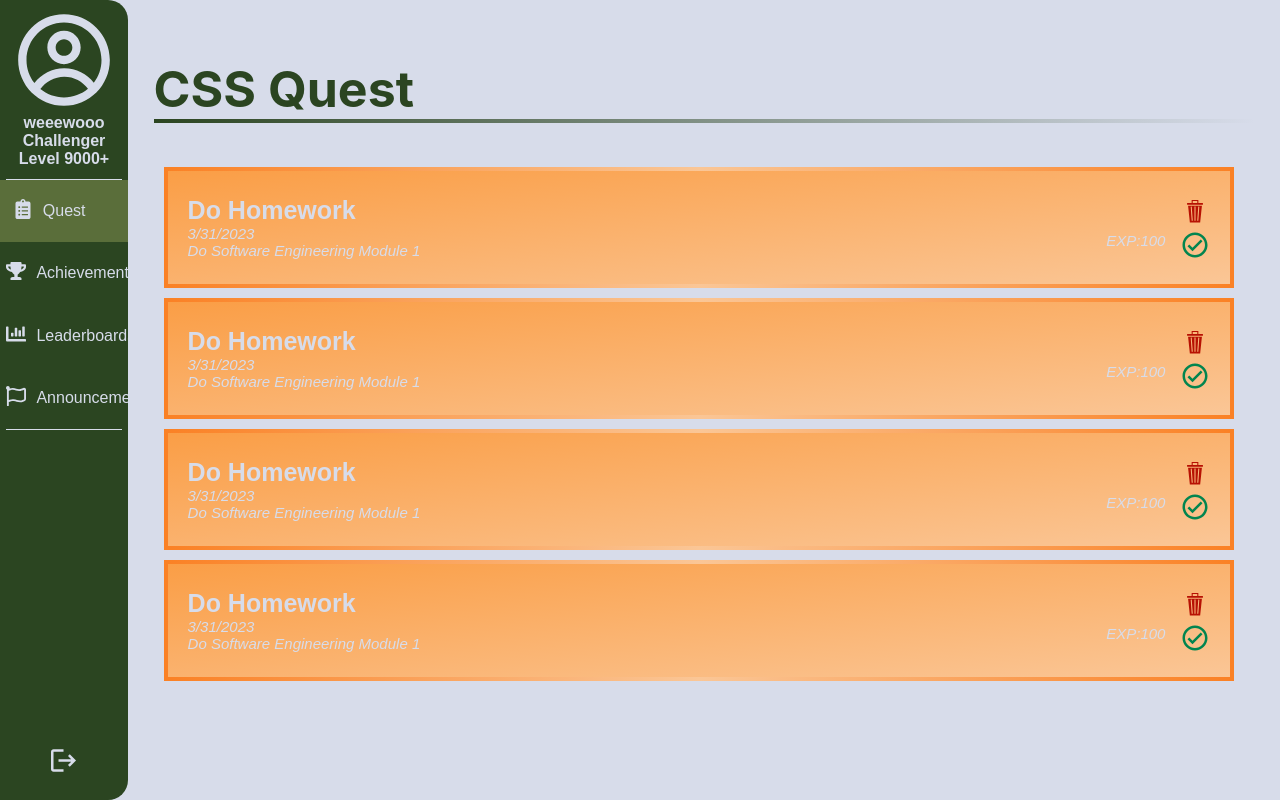
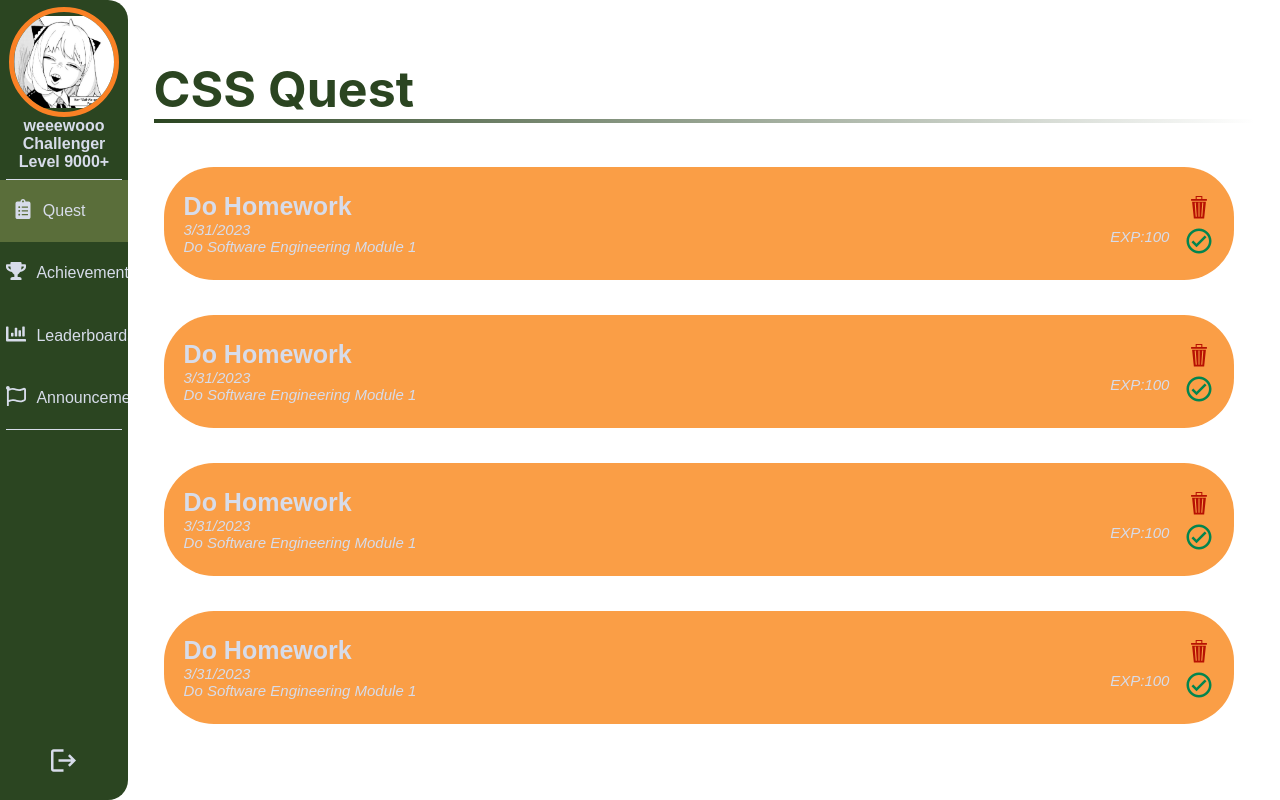
Before and after one commit to gigabros/SPECSpace, a React (Create React App) app in the folder specs-space/: page /Guild in a window 1280 px wide. Built offline with nearby package versions, Linux system fonts and the light colour scheme.

Commit message:
initial admin pages and fixed the freakin routes

```diff
--- a/specs-space/src/App.css
+++ b/specs-space/src/App.css
@@ -2,7 +2,7 @@
     display: flex;
     height: 100vh;
     width: 100vw;
-    background-color: #D7DCEA;
+    background-color: white;
     /* border: yellow 1px solid; */
 
 }
--- a/specs-space/src/App.js
+++ b/specs-space/src/App.js
@@ -1,20 +1,36 @@
 import './App.css';
 import { BrowserRouter as Router, Routes, Route } from 'react-router-dom';
-import UserMain from './components/UserMain';
-import Login from './components/login/Login'
+import Login from './components/login/Login';
+
+import Profile from './pages/Profile';
+import Achievements from './pages/Achievements'
+import Guild from './pages/Guild';
+import Leaderboards from './pages/Leaderboards';
+import Announcements from './pages/Announcements';
+
+import Adaccounts from './pages/Adaccounts.jsx';
+import Adquest from './pages/Adquest.jsx';
+import Adannouncements from './pages/Adannouncements.jsx';
+
+import Layout from './components/Layout';
 
 function App() {
   return (
-    <div className="App">
-        {/* <h1>App main</h1> */}
-        <Router>
-          <Routes>
-            <Route path="/" element={<Login />} />
-            <Route path="/*" element={<UserMain />} />
-          </Routes>
-        </Router>
+    <Routes >
+      <Route path='/' element={<Layout />}>
+        <Route path='/Login' element={<Login/>}/>
 
-    </div>
+        <Route path="/Profile" element={<Profile />} />
+        <Route path="/Achievements" element={<Achievements />} />
+        <Route path="/Guild" element={<Guild />} />
+        <Route path="/Leaderboards" element={<Leaderboards />} />
+        <Route path="/Announcements" element={<Announcements />} />
+
+        <Route path="/Adaccounts" element={<Adaccounts />} />
+        <Route path="/Adquest" element={<Adquest />} />
+        <Route path="/Adannouncements" element={<Adannouncements />} />
+      </Route>
+    </Routes>
   );
 }
 
--- /dev/null
+++ b/specs-space/src/components/Layout.jsx
@@ -0,0 +1,13 @@
+import React from 'react'
+import { Outlet } from 'react-router-dom'
+import '../App.css';
+
+const Layout = () => {
+  return (
+    <main className='App'>
+        <Outlet/>
+    </main>
+  )
+}
+
+export default Layout
--- a/specs-space/src/components/SideProfile.jsx
+++ b/specs-space/src/components/SideProfile.jsx
@@ -1,6 +1,7 @@
 import React from 'react'
 import { NavLink } from 'react-router-dom';
 import { CgProfile } from 'react-icons/cg';
+import dp from '../data/dp.jpg'
 
 export default function SideProfile() {
   return (
@@ -8,7 +9,7 @@ export default function SideProfile() {
       <div key='3' className='profile-btn' >
         <NavLink to='/profile' className='link'>
           <div className="profilebtn-content">
-            <div className='icon'><CgProfile size={100} /></div>
+            <div className='icon'><img src={dp} className="icon-img" /></div>
             <div className="label">
               <span id='Profile'>weeewooo</span>
               <span>Challenger</span>
--- a/specs-space/src/components/UserMain.jsx
+++ /dev/null
@@ -1,27 +0,0 @@
-import React from 'react'
-import { Routes, Route } from 'react-router-dom';
-import Profile from '../pages/Profile';
-import Achievements from '../pages/Achievements'
-import Guild from '../pages/Guild';
-import Leaderboards from '../pages/Leaderboards';
-import Announcements from '../pages/Announcements';
-
-function UserMain() {
-  return (
-    <>
-      {/* <div>UserMain</div> */}
-      <Routes>
-        <Route path="/Profile" element={<Profile />} />
-        <Route path="/Achievements" element={<Achievements />} />
-        <Route path="/Guild" element={<Guild />} />
-        <Route path="/Leaderboards" element={<Leaderboards />} />
-        <Route path="/Announcements" element={<Announcements />} />
-      </Routes>
-
-    </>
-
-
-  )
-}
-
-export default UserMain
--- a/specs-space/src/components/compstyle.scss
+++ b/specs-space/src/components/compstyle.scss
@@ -30,6 +30,21 @@
                 font-family: sans-serif;
                 font-size: 100%;
                 font-weight: 800;
+
+                .icon {
+                    display: flex;
+                    justify-content: center;
+                    align-items: center;
+                    height: 100px;
+                    width: 100px;
+                    border-radius: 50%;
+                    border: #FA8125 5px solid;
+                    overflow: hidden;
+
+                    .icon-img {
+                        max-width: 100%;
+                    }
+                }
 
                 .label {
                     display: flex;
--- a/specs-space/src/index.js
+++ b/specs-space/src/index.js
@@ -3,11 +3,17 @@ import ReactDOM from 'react-dom/client';
 import './index.css';
 import App from './App';
 import reportWebVitals from './reportWebVitals';
+import { BrowserRouter as Router, Routes, Route } from 'react-router-dom';
 
 const root = ReactDOM.createRoot(document.getElementById('root'));
 root.render(
   <React.StrictMode>
-    <App />
+    <Router>
+      <Routes>
+        <Route path='/*' element={<App />}/>
+      </Routes>
+    </Router>
+
   </React.StrictMode>
 );
 
--- /dev/null
+++ b/specs-space/src/pages/Adaccounts.jsx
@@ -0,0 +1,7 @@
+import React from 'react'
+
+export default function Adaccounts() {
+  return (
+    <div><h1>Admin Accounts</h1></div>
+  )
+}
--- /dev/null
+++ b/specs-space/src/pages/Adannouncements.jsx
@@ -0,0 +1,7 @@
+import React from 'react'
+
+export default function Adannouncements() {
+  return (
+    <div><h1>Admin Announcements</h1></div>
+  )
+}
--- /dev/null
+++ b/specs-space/src/pages/Adquest.jsx
@@ -0,0 +1,7 @@
+import React from 'react'
+
+export default function Adquest() {
+  return (
+    <div><h1>Admin Quest</h1></div>
+  )
+}
--- a/specs-space/src/pages/Profile.jsx
+++ b/specs-space/src/pages/Profile.jsx
@@ -4,6 +4,7 @@ import Sidebar from '../components/Sidebar'
 import { CgProfile } from 'react-icons/cg';
 import badge from '../data/badge-placeholder.png'
 import avatar from '../data/avatar-placeholder.png'
+import dp from '../data/dp.jpg'
 
 export default function Profile() {
   return (
@@ -46,7 +47,7 @@ export default function Profile() {
                   </div>
                 </div>
 
-                <div className='icon'><CgProfile size={300} /></div>
+                <div className='dp'><img src={dp} className="dp-img" /></div>
               </div>
 
               <div className='profile-badges'>
--- a/specs-space/src/pages/pagestyle.scss
+++ b/specs-space/src/pages/pagestyle.scss
@@ -19,8 +19,9 @@
     .right-side {
         display: flex;
         // border: blue 1px solid;
-        background-color: #D7DCEA;
-        // background-color: white;
+        // background-color: #D7DCEA;
+        background-color: white;
+        // background-image: linear-gradient(to bottom right, #D7DCEA, #373D3F);
         width: 90%;
         padding: 2%;
         overflow-y: auto;
@@ -55,12 +56,12 @@
             height: 50%;
             width: 100%;
             // border: blue 1px solid;
-            // border-radius: 50px;
-            // background-color: #C1C7C9;
-            background-image: linear-gradient(to top left, #D7DCEA, #FA9E46);
-            border-width: 10px;
-            border-style: solid;
-            border-image: linear-gradient(to right, #FA8125, #fac696, #FA8125) 1;
+            border-radius: 50px;
+            background-color: #D7DCEA;
+            // background-image: linear-gradient(to top left, #D7DCEA, #FA9E46);
+            // border-width: 10px;
+            // border-style: solid;
+            // border-image: linear-gradient(to right, #FA8125, #fac696, #FA8125) 1;
 
             .label {
                 display: flex;
@@ -134,13 +135,19 @@
                 }
             }
 
-            .icon {
-                // border: blue 1px solid;
+            .dp {
+                border: #FA8125 10px solid;
                 display: flex;
                 justify-content: center;
                 align-items: center;
                 width: 40%;
-                color: #373D3F;
+                margin: 5%;
+                border-radius: 50%;
+                overflow: hidden;
+
+                .dp-img {
+                    max-width: 100%;
+                }
             }
         }
 
@@ -150,14 +157,14 @@
             justify-content: space-around;
             align-items: center;
             // border: blue 1px solid;
-            // border-radius: 50px;
-            // background-color: #C1C7C9;
-            background-image: linear-gradient(to top left, #D7DCEA, #FA9E46);
+            border-radius: 50px;
+            background-color: #D7DCEA;
+            // background-image: linear-gradient(to top left, #D7DCEA, #FA9E46);
             height: 40%;
             width: 100%;
-            border-width: 10px;
-            border-style: solid;
-            border-image: linear-gradient(to right, #FA8125, #fac696, #FA8125) 1;
+            // border-width: 10px;
+            // border-style: solid;
+            // border-image: linear-gradient(to right, #FA8125, #fac696, #FA8125) 1;
 
             .badge-dsply {
                 height: 80%;
@@ -179,7 +186,7 @@
         width: 100%;
         border-bottom-width: 4px;
         border-bottom-style: solid;
-        border-image: linear-gradient(to right, #2B4521, #D7DCEA) 1;
+        border-image: linear-gradient(to right, #2B4521, white) 1;
 
     }
 
@@ -188,17 +195,19 @@
 
         .task-content {
             // border: solid #774D29;
-            // background-color: #FA9E46;
-            background-image: linear-gradient(to top left, #fac696, #FA9E46);
-            border-width: 4px;
-            border-style: solid;
-            border-image: linear-gradient(to right, #FA8125, #fac696, #FA8125) 1;
+            background-color: #FA9E46;
+            // background-image: linear-gradient(to top left, #fac696, #FA9E46);
+            // border-width: 4px;
+            // border-style: solid;
+            // border-image: linear-gradient(to right, #FA8125, #fac696, #FA8125) 1;
             margin: 10px;
             // padding-left: 20px;
             // padding-right: 20px;
             padding: 20px;
             display: flex;
             flex-direction: row;
+            border-radius: 50px;
+            margin-bottom: 35px;
 
             .task-holder {
                 display: flex;
@@ -283,7 +292,7 @@
         width: 100%;
         border-bottom-width: 4px;
         border-bottom-style: solid;
-        border-image: linear-gradient(to right, #2B4521, #D7DCEA) 1;
+        border-image: linear-gradient(to right, #2B4521, white) 1;
 
 
     }
@@ -295,11 +304,12 @@
         display: flex;
         justify-content: space-around;
         flex-wrap: wrap;
-        // background-color: #C1C7C9;
-        background-image: linear-gradient(to left, #FA9E46, #fac696, #FA9E46);
-        border-width: 10px;
-        border-style: solid;
-        border-image: linear-gradient(to right, #FA8125, #fac696, #FA8125) 1;
+        border-radius: 50px;
+        background-color: #D7DCEA;
+        // background-image: linear-gradient(to left, #FA9E46, #fac696, #FA9E46);
+        // border-width: 10px;
+        // border-style: solid;
+        // border-image: linear-gradient(to right, #FA8125, #fac696, #FA8125) 1;
         // border-radius: 50px;
 
         .card {
@@ -367,7 +377,7 @@
         flex-direction: column;
         // border: blue 1px solid;
         margin-top: 2%;
-        background-color: #C1C7C9;
+        background-color: #D7DCEA;
         padding-left: 3%;
         padding-right: 3%;
         border-radius: 50px;
@@ -476,7 +486,7 @@
         width: 100%;
         border-bottom-width: 4px;
         border-bottom-style: solid;
-        border-image: linear-gradient(to right, #2B4521, #D7DCEA) 1;
+        border-image: linear-gradient(to right, #2B4521, white) 1;
 
     }
 
@@ -493,25 +503,27 @@
             height: auto;
             width: 40%;
             padding: 2%;
-            background-color: #373D3F;
+            background-color: #D7DCEA;
             margin-bottom: 3%;
+            border-radius: 50px;
 
             .announce-img {
                 max-width: 100%;
+                border-radius: 30px;
             }
 
             .announce-title {
                 font-family: Cambria, Cochin, Georgia, Times, 'Times New Roman', serif;
                 font-size: 30px;
                 font-weight: 800;
-                color: #D7DCEA;
+                color: #373D3F;
             }
 
             .announce-desc {
                 font-family: Cambria, Cochin, Georgia, Times, 'Times New Roman', serif;
                 font-size: 20px;
                 font-weight: 800;
-                color: #D7DCEA;
+                color: #373D3F;
             }
         }
     }
```
Also changed, not shown: specs-space/src/data/dp.jpg (added).
